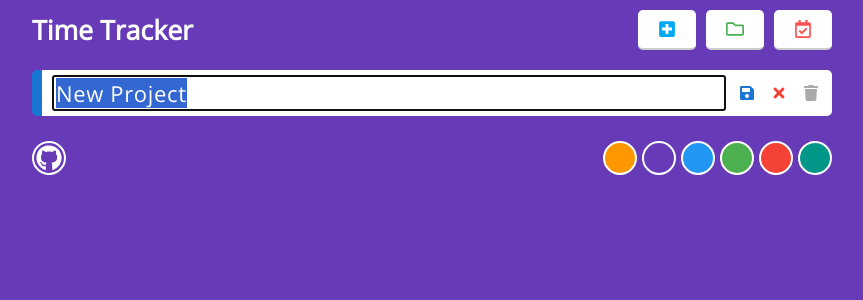
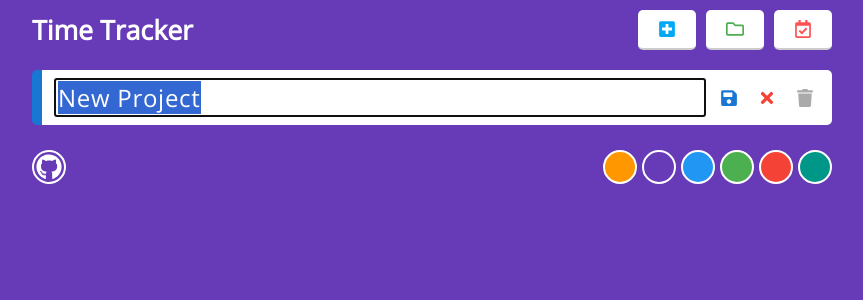
Before and after one commit to kyle1320/time-tracker, a React (Create React App) app: page / in a window 1280 px wide. Both pictures are taken after a click on the element 943 px from the left and 30 px from the top of the page. Shown: the top 300 px of the page, without its empty margins (208-1071 px from the left). Built offline with nearby package versions, Linux system fonts and the light colour scheme.

Commit message:
Style changes

```diff
--- a/src/components/ProjectHeader.css
+++ b/src/components/ProjectHeader.css
@@ -3,7 +3,7 @@
   flex-flow: row nowrap;
   align-items: center;
   justify-content: space-between;
-  padding: 5px 10px;
+  padding: 8px 12px;
   border-radius: 5px;
   margin: 15px 0 5px;
   min-height: 32px;
@@ -17,7 +17,8 @@
 
 .project-header-name, input.project-header-name {
   font-family: 'Open Sans';
-  font-size: 22px;
+  font-size: 24px;
+  font-weight: 400;
   letter-spacing: .03em;
   flex-grow: 1;
   padding-bottom: 1px;
@@ -31,9 +32,9 @@
 
 .project-header-btn {
   color: #AAA;
-  font-size: 16px;
-  margin: 0 0 0 10px;
-  padding: 3px;
+  font-size: 18px;
+  margin: 0 0 0 8px;
+  padding: 6px;
 }
 
 .project-header-btn.btn-save {
```
